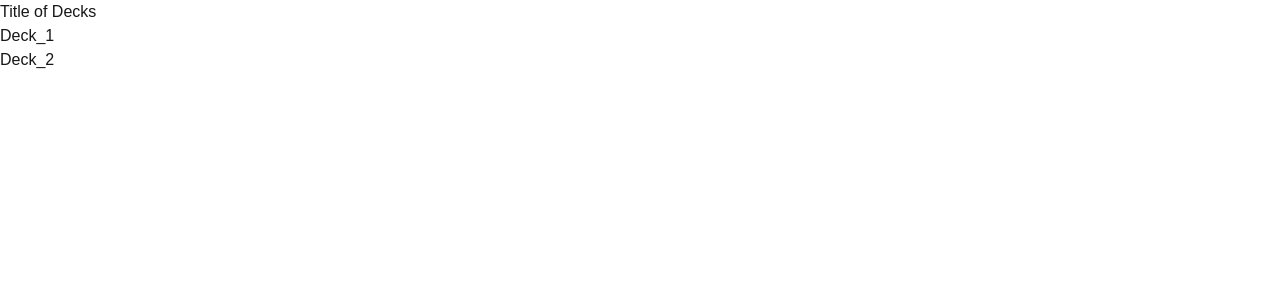
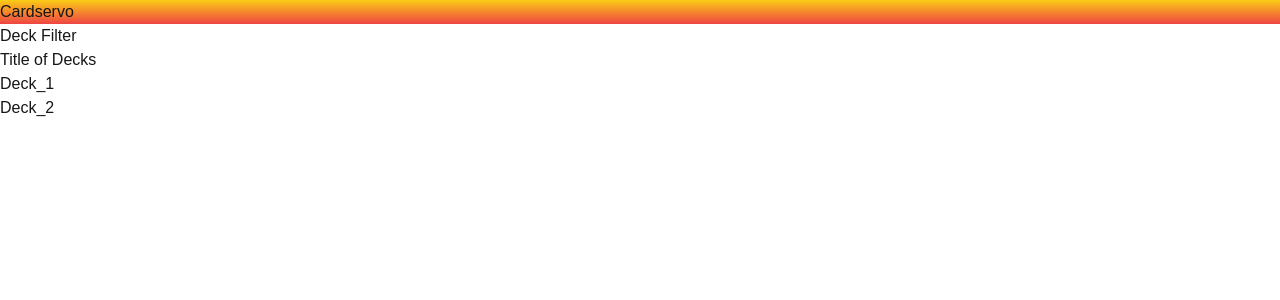
Before and after one commit to kmg1434/cardservo, a Next.js app: page /deck in a window 1280 px wide. Shown: the top 300 px of the page. Built offline with nearby package versions, Linux system fonts and the light colour scheme.

Commit message:
formatting, constants file

```diff
--- /dev/null
+++ b/app/_lib/constants.ts
@@ -0,0 +1 @@
+export const EXAMPLE_CONSTANT = 3;
--- a/app/card/[id]/page.tsx
+++ b/app/card/[id]/page.tsx
@@ -1,9 +1,9 @@
 import React from 'react'
 
-const Card_Details = ({ params }: {params:{id:number}}) => {
+const Card_Details = ({ params }: { params: { id: number } }) => {
   return (
     <div>
-        Card ID: {params.id}
+      Card ID: {params.id}
     </div>
   )
 }
--- a/app/card/page.tsx
+++ b/app/card/page.tsx
@@ -1,6 +1,6 @@
 import React from 'react'
 
-const card = ({ params }: {params:{id:number}}) => {
+const card = ({ params }: { params: { id: number } }) => {
   return (
     <div>card {params.id}</div>
   )
--- a/app/deck/[id]/page.tsx
+++ b/app/deck/[id]/page.tsx
@@ -1,10 +1,10 @@
 import React from 'react'
 
-const Deck_Page = ({ params }: {params:{id:number}}) => {
+const Deck_Page = ({ params }: { params: { id: number } }) => {
   return (
     <div>
-        <h1>Deck_Page</h1>
-        <div>Details of Deck {params.id}</div>
+      <h1>Deck_Page</h1>
+      <div>Details of Deck {params.id}</div>
     </div>
   )
 }
--- /dev/null
+++ b/app/deck/layout.tsx
@@ -0,0 +1,12 @@
+import React from 'react'
+
+const DeckFilter = ({ children }: { children: React.ReactNode }) => {
+    return (
+        <div>
+            <h1>Deck  Filter</h1>
+            {children}
+        </div>
+    )
+}
+
+export default DeckFilter
--- a/app/layout.tsx
+++ b/app/layout.tsx
@@ -28,6 +28,7 @@ export default function RootLayout({
       <body
         className={`${geistSans.variable} ${geistMono.variable} antialiased`}
       >
+        <h1 className="bg-gradient-to-b from-yellow-400 to-red-500">Cardservo</h1>
         {children}
       </body>
     </html>
```
